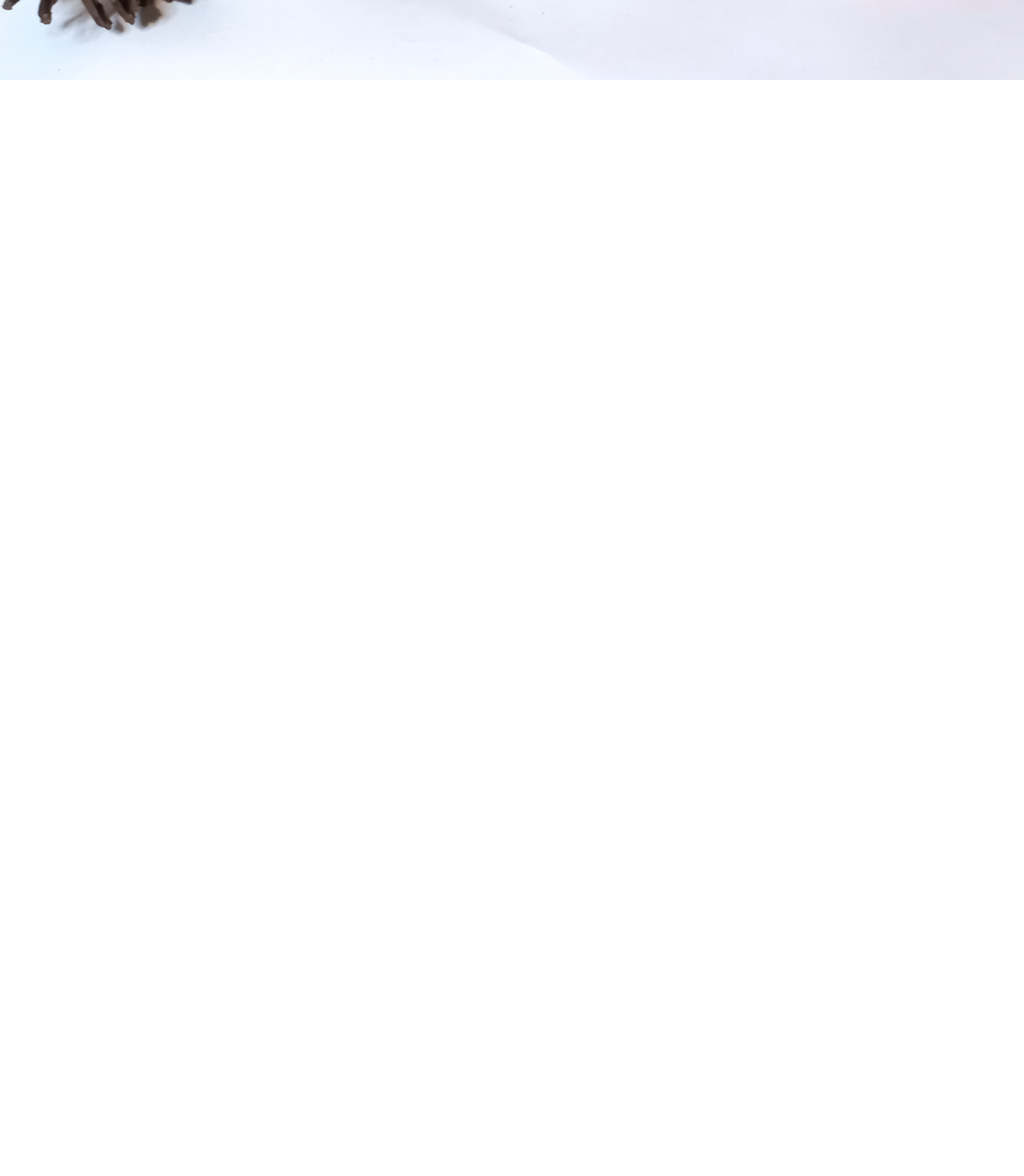
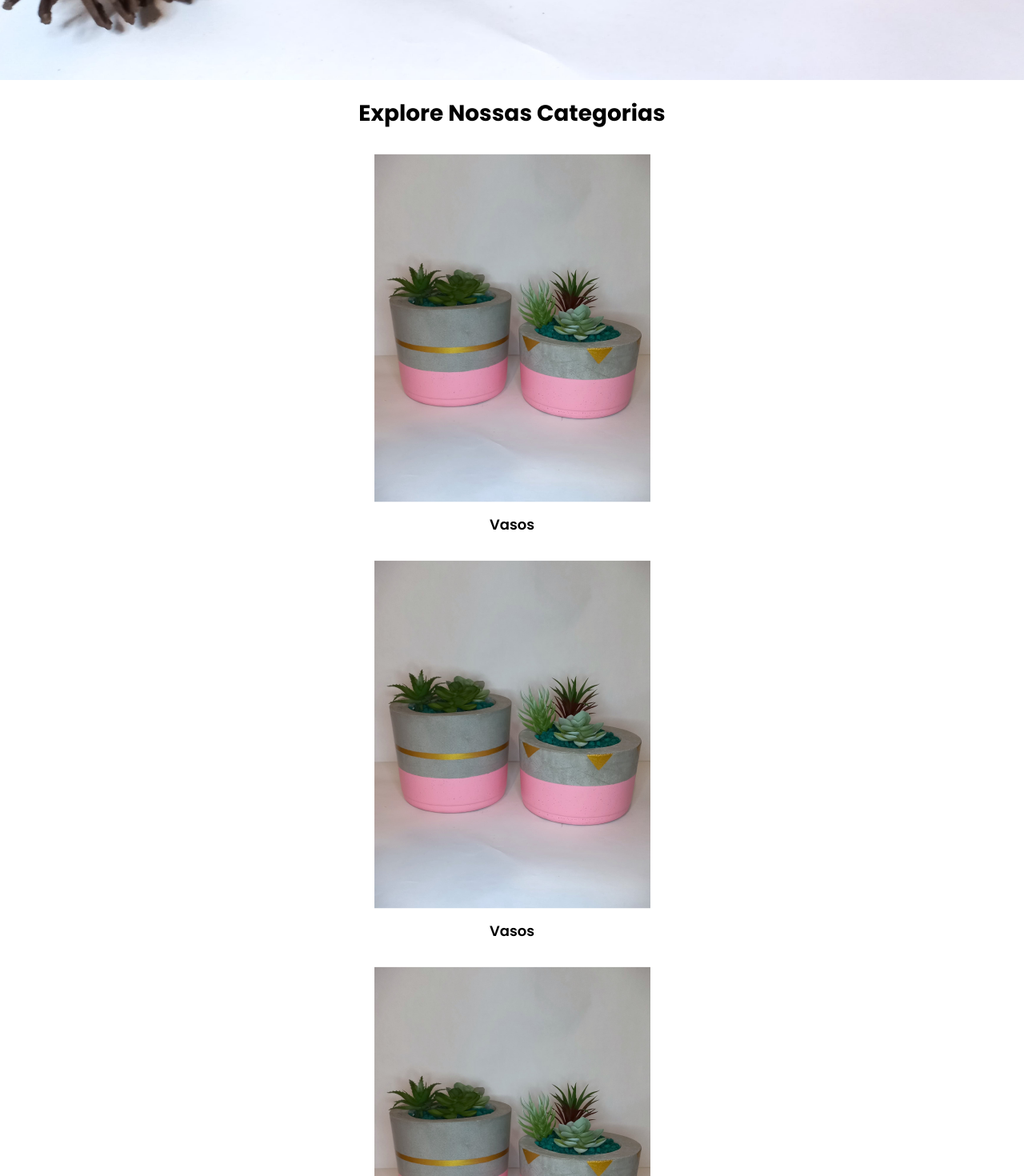
Before and after one commit to zehguilherme/naturella, a Next.js app: page / in a window 1280 px wide. Shown: the part 700-2170 px from the top of the page at 80% size. Before the commit the page ends 800 px from the top, so only its background shows below. Built offline with nearby package versions, Linux system fonts and the light colour scheme.

Commit message:
Add category section

```diff
--- /dev/null
+++ b/src/app/components/Category.tsx
@@ -0,0 +1,21 @@
+import Image, { type StaticImageData } from "next/image";
+
+type CategoryProps = {
+	imageSrc: StaticImageData;
+	imageAlt: string;
+	categoryName: string;
+};
+
+export function Category({ imageSrc, imageAlt, categoryName }: CategoryProps) {
+	return (
+		<div className="flex flex-col gap-5">
+			<figure className="flex flex-col items-center gap-4">
+				<Image src={imageSrc} alt={imageAlt} />
+
+				<figcaption className="font-semibold text-black text-lg">
+					{categoryName}
+				</figcaption>
+			</figure>
+		</div>
+	);
+}
--- a/src/app/page.tsx
+++ b/src/app/page.tsx
@@ -1,6 +1,8 @@
 import Link from "next/link";
 
 import { Header } from "./components/Header";
+import { Category } from "./components/Category";
+import vases from "./img/vases.png";
 
 export default function Home() {
 	return (
@@ -30,6 +32,30 @@ export default function Home() {
 						</Link>
 					</div>
 				</section>
+
+				<section className="flex flex-col items-center justify-center gap-8 p-6">
+					<h2 className="text-center font-bold text-2xl text-black capitalize">
+						Explore nossas categorias
+					</h2>
+
+					<Category
+						imageSrc={vases}
+						imageAlt="Imagem de 2 vasos de concreto contendo as cores rosa claro, dourado e cinza, além de possuir dentro de cada um deles algumas plantas"
+						categoryName="Vasos"
+					/>
+
+					<Category
+						imageSrc={vases}
+						imageAlt="Imagem de 2 vasos de concreto contendo as cores rosa claro, dourado e cinza, além de possuir dentro de cada um deles algumas plantas"
+						categoryName="Vasos"
+					/>
+
+					<Category
+						imageSrc={vases}
+						imageAlt="Imagem de 2 vasos de concreto contendo as cores rosa claro, dourado e cinza, além de possuir dentro de cada um deles algumas plantas"
+						categoryName="Vasos"
+					/>
+				</section>
 			</main>
 		</>
 	);
```
Also changed, not shown: src/app/img/vases.png (added).
